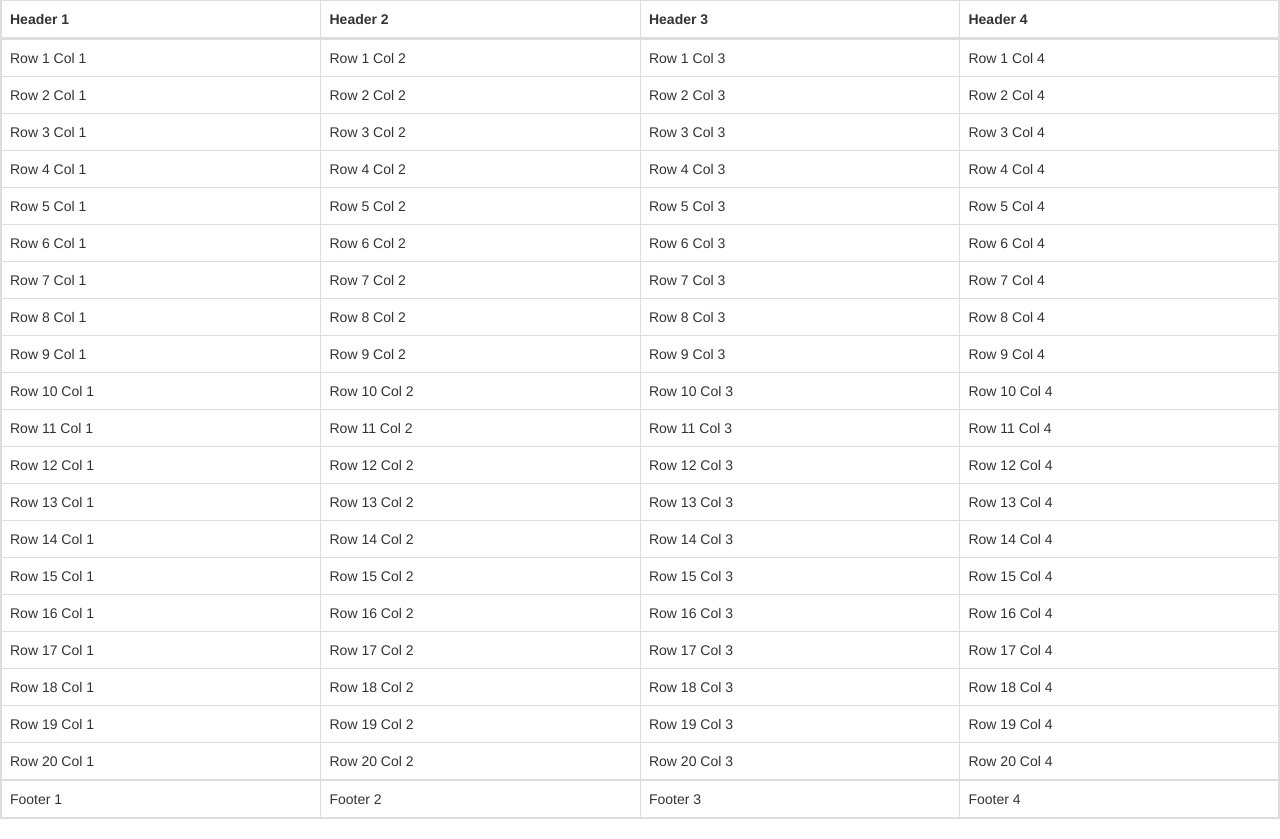
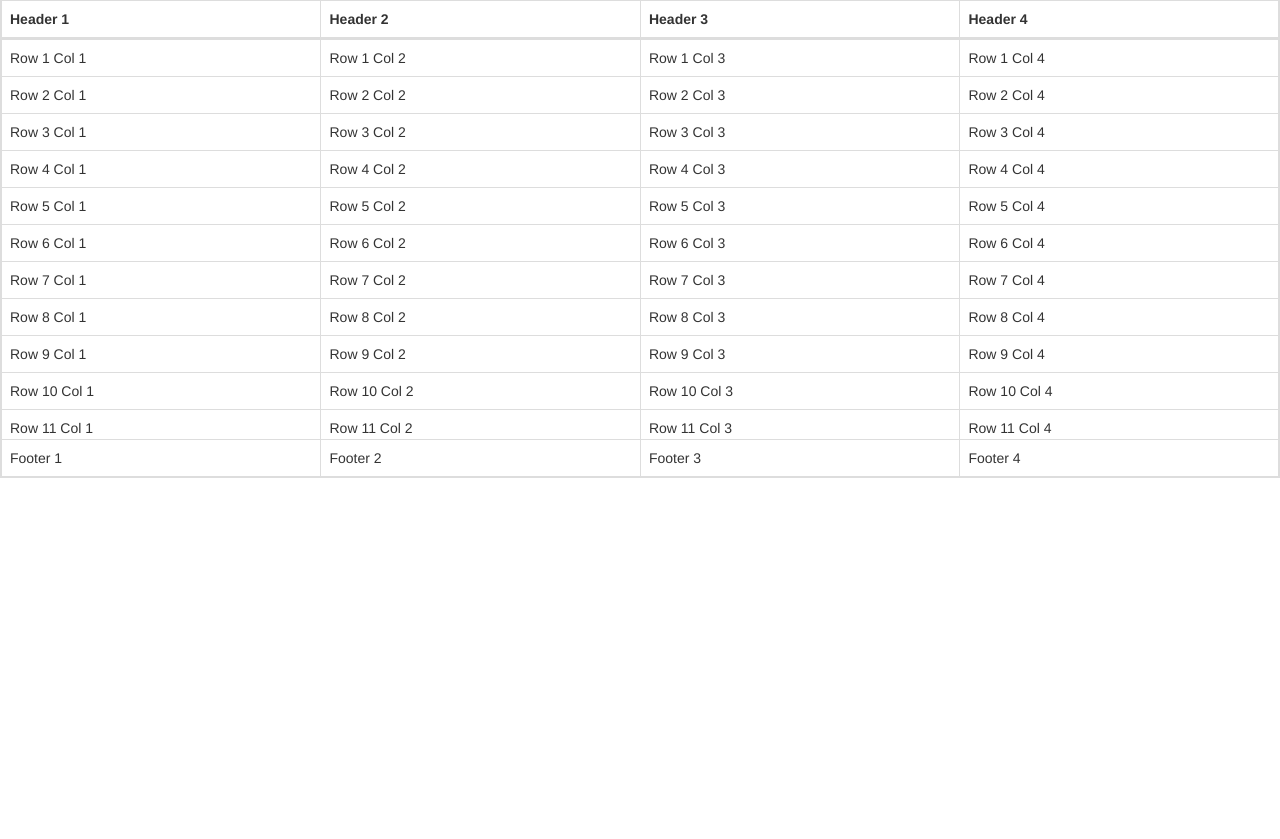
Before and after one commit to cornflourblue/angu-fixed-header-table, a website: page demo/demo.html in a window 1280 px wide. After the commit the page ends 800 px from the top, so only its background shows below. Drawn offline with nearby package versions, Linux system fonts and the light colour scheme.

Commit message:
Updated demo
Removed jQuery and added CSS table height

```diff
--- a/demo/demo.html
+++ b/demo/demo.html
@@ -5,10 +5,15 @@
     <meta charset="utf-8" />
     <title>AngularJS Fixed Header Scrollable Table</title>
     <link rel="stylesheet" href="http://netdna.bootstrapcdn.com/bootstrap/3.1.1/css/bootstrap.min.css" />
+    <style>
+        .table {
+            height: 400px;
+        }
+    </style>
 </head>
 
 <body>
-    <table class="table table-bordered" fixed-header >
+    <table class="table table-bordered" fixed-header>
         <thead>
             <tr>
                 <th>Header 1</th>
@@ -35,7 +40,6 @@
         </tfoot>
     </table>
 
-    <script src="http://code.jquery.com/jquery-2.0.3.min.js"></script>
     <script src="https://code.angularjs.org/1.2.16/angular.js"></script>
     <script src="../angu-fixed-header-table.js"></script>
     <script src="demo.js"></script>
```
